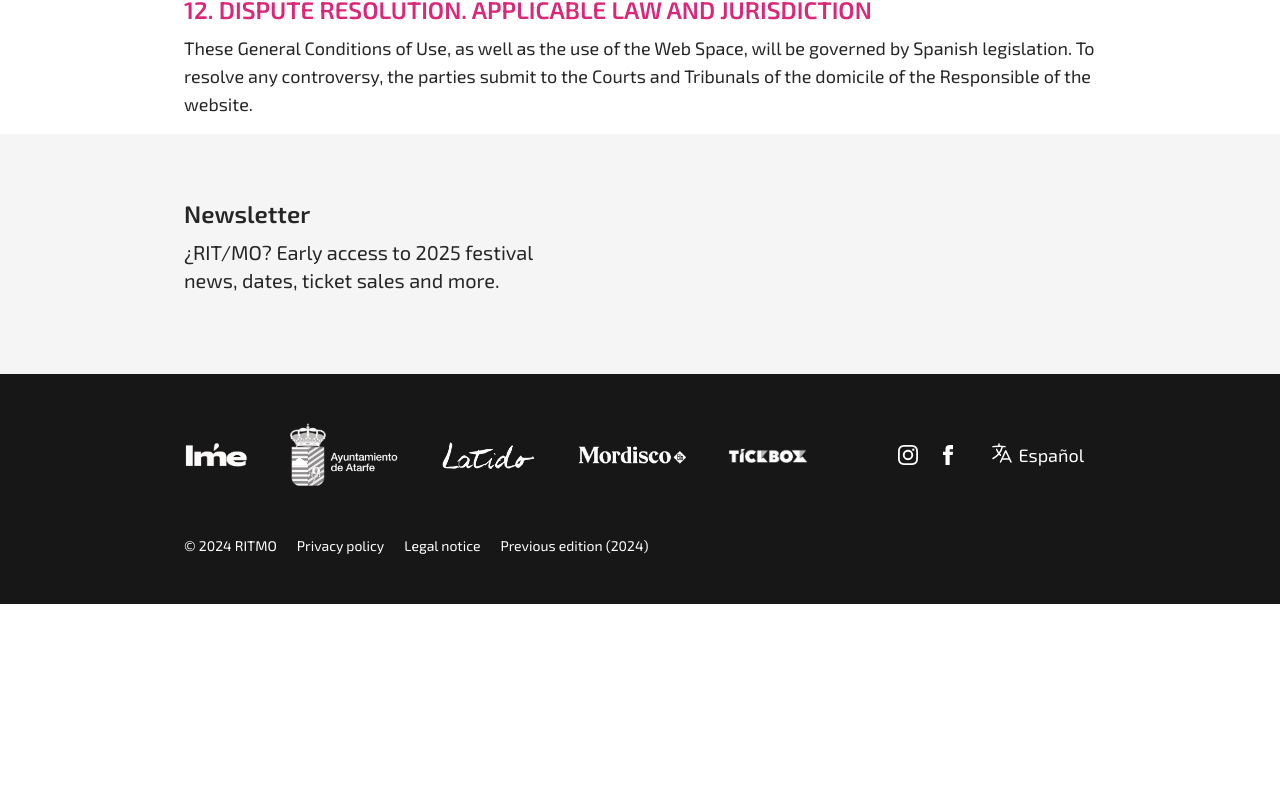
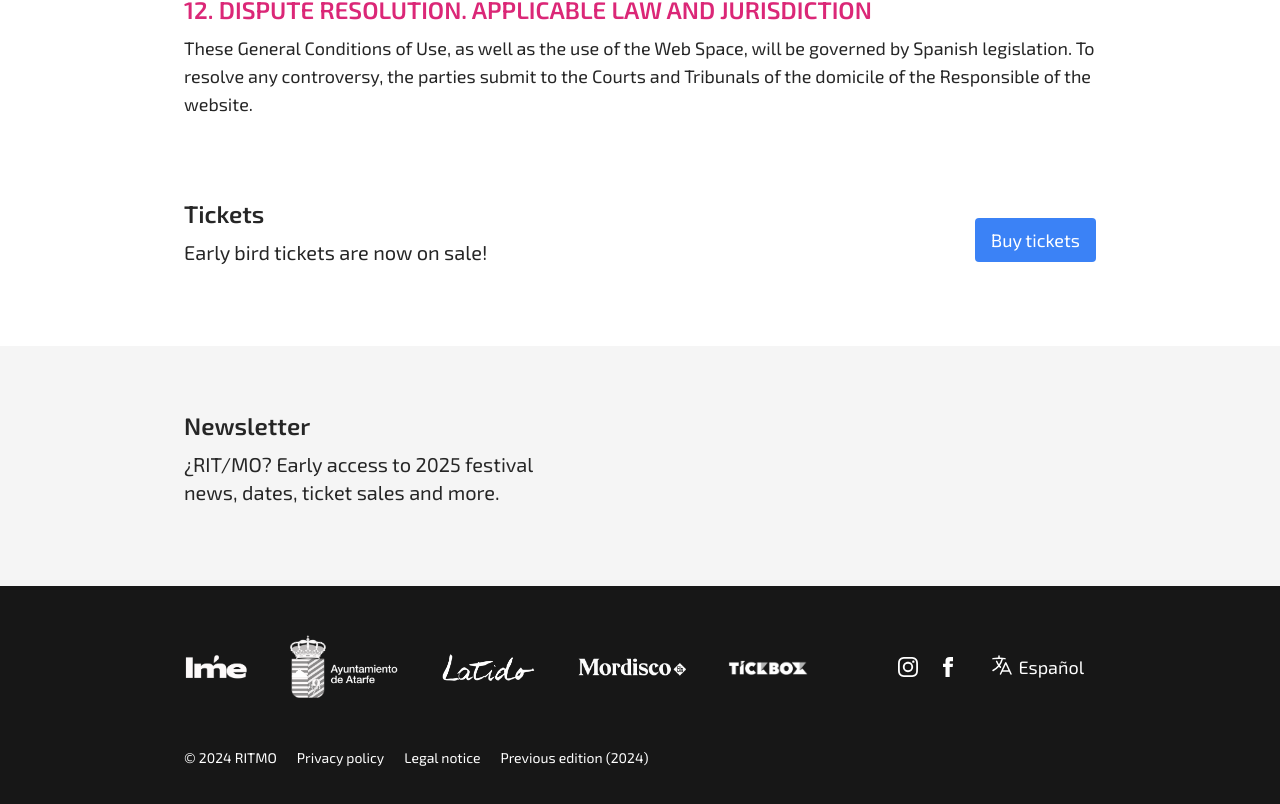
Before and after one commit to manumorante/ritmo2025, a Next.js app: page /en/legal in a window 1280 px wide. Shown: the part 2259-3063 px from the top of the page. Before the commit the page ends 2863 px from the top, so only its background shows below. Built offline with nearby package versions, Linux system fonts and the light colour scheme.

Commit message:
Add ticket link

```diff
--- a/components/Footer.tsx
+++ b/components/Footer.tsx
@@ -13,9 +13,29 @@ export default function Footer({ lang }: { lang?: any }) {
 
   return (
     <>
+      <div className="py-16 bg-white">
+        <div className="container">
+          <div className="flex flex-col lg:flex-row gap-4 lg:gap-12 lg:items-center justify-between">
+            <div>
+              <h3 className="text-2xl font-semibold mb-2">
+                {t("generic.tickets")}
+              </h3>
+              <p className="text-xl mb-4 ">{t("tickets.earlyBird")}</p>
+            </div>
+            <a
+              target="_blank"
+              className="text-center bg-blue-500 text-white py-2 px-4 rounded hover:bg-blue-600 active:bg-blue-700 transition transform active:scale-95"
+              href={t("tickets.link")}
+            >
+              {t("tickets.buy")}
+            </a>
+          </div>
+        </div>
+      </div>
+
       <div className="py-16 bg-neutral-100">
         <div className="container">
-          <div className="flex flex-col lg:flex-row gap-4 lg:gap-12 items-center justify-between">
+          <div className="flex flex-col lg:flex-row gap-4 lg:gap-12 lg:items-center justify-between">
             <div>
               <h3 className="text-2xl font-semibold mb-2">
                 {t("newsletter.title")}
--- a/data/en.json
+++ b/data/en.json
@@ -19,6 +19,11 @@
     { "title": "Airports", "href": "airports" },
     { "title": "FAQs", "href": "faqs" }
   ],
+  "tickets": {
+    "earlyBird": "Early bird tickets are now on sale!",
+    "buy": "Buy tickets",
+    "link": "https://entradastickbox.com/ritmo-2025/40440"
+  },
   "date": {
     "short": "MAY 3/4",
     "large": "May 3 and 4, 2024"
--- a/data/es.json
+++ b/data/es.json
@@ -19,6 +19,11 @@
     { "title": "Aeropuertos", "href": "airports" },
     { "title": "FAQs", "href": "faqs" }
   ],
+  "tickets": {
+    "earlyBird": "Abonos a precio reducido ya a la venta!",
+    "buy": "Comprar tickets",
+    "link": "https://entradastickbox.com/ritmo-2025/40440"
+  },
   "date": {
     "short": "3 y 4 de mayo",
     "large": "3 y 4 de mayo de 2024"
```
